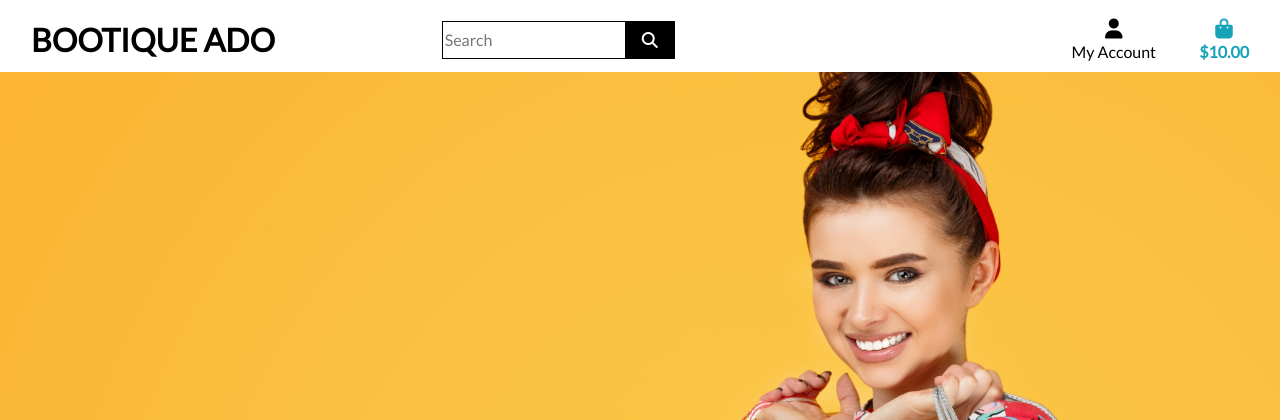
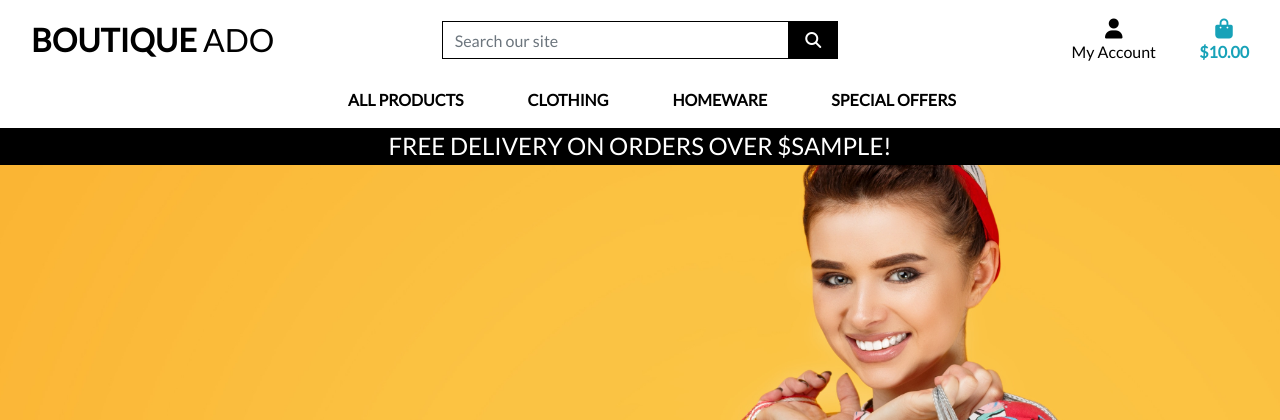
Before and after one commit to rimantascode/Bootique-ado-e, a Django app: template templates/base.html in a window 1280 px wide. Shown: the top 420 px of the page. Run offline with Django 3.2, Linux system fonts and the light colour scheme; the template is opened without the code that fills it: most values are stand-ins (such as "Sample title", 1, 10 or a date in 2020); parts of the project's set-up code (start-up, migrations or seed data) failed here and were passed over; some libraries are stand-ins or nearby versions.

Commit message:
added mobile_header and main navbar

```diff
--- a/static/css/base.css
+++ b/static/css/base.css
@@ -56,6 +56,10 @@ body {
     border: 1px solid black !important;
 }
 
+.bg-black {
+    background: #000 !important;
+}
+
 /* -------------------------------- Media Queries */
 
 /* Slightly larger container on xl screens */
--- a/templates/base.html
+++ b/templates/base.html
@@ -1,61 +1,62 @@
 {% load static %}
+
 <!doctype html>
 <html lang="en">
 
 <head>
-    {%block meta %}
-	<!-- Required meta tags -->
+
+	{% block meta %}
 	<meta http-equiv="X-UA-Compatible" content="ie=edge">
 	<meta charset="utf-8">
 	<meta name="viewport" content="width=device-width, initial-scale=1, shrink-to-fit=no">
-    {%endblock%}
+	{% endblock %}
 
-    {%block extra_meta%}
-    {%endblock%}
+	{% block extra_meta %}
+	{% endblock %}
 
-    {%block corecss%}
-	<!-- Bootstrap CSS -->
+	{% block corecss %}
+	<link rel="stylesheet" href="https://stackpath.bootstrapcdn.com/bootstrap/4.4.1/css/bootstrap.min.css"
+		integrity="sha384-Vkoo8x4CGsO3+Hhxv8T/Q5PaXtkKtu6ug5TOeNV6gBiFeWPGFN9MuhOf23Q9Ifjh" crossorigin="anonymous">
+	<link rel="stylesheet" href="https://fonts.googleapis.com/css?family=Lato&display=swap">
+	<link rel="stylesheet" href="{% static 'css/base.css' %}">
+	{% endblock %}
 
-	<link rel="stylesheet" href="https://cdn.jsdelivr.net/npm/bootstrap@4.5.3/dist/css/bootstrap.min.css"
-		integrity="sha384-TX8t27EcRE3e/ihU7zmQxVncDAy5uIKz4rEkgIXeMed4M0jlfIDPvg6uqKI2xXr2" crossorigin="anonymous">
-	<link href="https://fonts.googleapis.com/css2?family=Lato&display=swap" rel="stylesheet">
-	<link rel="stylesheet" href="{% static 'css/base.css' %}" />
-    {%endblock%}
+	{% block extra_css %}
+	{% endblock %}
 
-	{%block extra_css%}
-	{%endblock%}
+	{% block corejs %}
+	<script src="https://kit.fontawesome.com/e9c73d7092.js" crossorigin="anonymous"></script>
+	<script src="https://code.jquery.com/jquery-3.4.1.slim.min.js"
+		integrity="sha384-J6qa4849blE2+poT4WnyKhv5vZF5SrPo0iEjwBvKU7imGFAV0wwj1yYfoRSJoZ+n" crossorigin="anonymous">
+	</script>
+	<script src="https://cdn.jsdelivr.net/npm/popper.js@1.16.0/dist/umd/popper.min.js"
+		integrity="sha384-Q6E9RHvbIyZFJoft+2mJbHaEWldlvI9IOYy5n3zV9zzTtmI3UksdQRVvoxMfooAo" crossorigin="anonymous">
+	</script>
+	<script src="https://stackpath.bootstrapcdn.com/bootstrap/4.4.1/js/bootstrap.min.js"
+		integrity="sha384-wfSDF2E50Y2D1uUdj0O3uMBJnjuUD4Ih7YwaYd1iqfktj0Uod8GCExl3Og8ifwB6" crossorigin="anonymous">
+	</script>
+	{% endblock %}
 
-    {%block corejs%}
-	<!-- Option 1: jQuery and Bootstrap Bundle (includes Popper) -->
-	<script src="https://code.jquery.com/jquery-3.5.1.slim.min.js"
-		integrity="sha384-DfXdz2htPH0lsSSs5nCTpuj/zy4C+OGpamoFVy38MVBnE+IbbVYUew+OrCXaRkfj" crossorigin="anonymous">
-	</script>
-	<script src="https://cdn.jsdelivr.net/npm/bootstrap@4.5.3/dist/js/bootstrap.bundle.min.js"
-		integrity="sha384-ho+j7jyWK8fNQe+A12Hb8AhRq26LrZ/JpcUGGOn+Y7RsweNrtN/tE3MoK7ZeZDyx" crossorigin="anonymous">
-	</script>
-	<script src="https://kit.fontawesome.com/fa14b2a9bf.js" crossorigin="anonymous"></script>
-    {%endblock%}
+	{% block extra_js %}
+	{% endblock %}
 
-	{%block extra_js%}
-	{%endblock%}
-
-	<title>Bootique-ado {%block extra_title%}{%endblock%}</title>
+	<title>Boutique Ado {% block extra_title %}{% endblock %}</title>
 </head>
 
 <body>
 	<header class="container-fluid fixed-top">
-        <div id="topnav" class="row bg-white pt-lg-2 d-done d-lg-flex">
+		<div id="topnav" class="row bg-white pt-lg-2 d-none d-lg-flex">
 			<div class="col-12 col-lg-4 my-auto py-1 py-lg-0 text-center text-lg-left">
-            <a href="{% url 'home'%}" class="nav-link main-logo-link">
-				<h2 class="logo-font text-black my-0"><strong>Bootique Ado</strong></h2>
+				<a href="{% url 'home' %}" class="nav-link main-logo-link">
+					<h2 class="logo-font text-black my-0"><strong>Boutique</strong> Ado</h2>
 				</a>
 			</div>
 			<div class="col-12 col-lg-4 my-auto py-1 py-lg-0">
-            <form methodd="GET" action="">
+				<form method="GET" action="">
 					<div class="input-group w-100">
-                    <input class="from-control border border-black rounded-0" type="text" name="q" placeholder="Search"/>
+						<input class="form-control border border-black rounded-0" type="text" name="q" placeholder="Search our site">
 						<div class="input-group-append">
-                        <button class="from-control btn btn-black border-black rounded-0" type="submit">
+							<button class="form-control btn btn-black border border-black rounded-0" type="submit">
                                 <span class="icon">
                                     <i class="fas fa-search"></i>
                                 </span>
@@ -67,8 +68,8 @@
 			<div class="col-12 col-lg-4 my-auto py-1 py-lg-0">
 				<ul class="list-inline list-unstyled text-center text-lg-right my-0">
 					<li class="list-inline-item dropdown">
-						<a class="text-black nav-link" href="#" id="user-options" data-toggle="dropdown" aria-haspopup="true"
-							aria-expanded="false">
+						<a class="text-black nav-link" href="#" id="user-options" data-toggle="dropdown"
+							aria-haspopup="true" aria-expanded="false">
 							<div class="text-center">
 								<div><i class="fas fa-user fa-lg"></i></div>
 								<p class="my-0">My Account</p>
@@ -88,7 +89,8 @@
 						</div>
 					</li>
 					<li class="list-inline-item">
-						<a class="{% if grand_total %}text-info font-weight-bold{% else %}text-black{% endif %} nav-link" href="">
+						<a class="{% if grand_total %}text-info font-weight-bold{% else %}text-black{% endif %} nav-link"
+							href="">
 							<div class="text-center">
 								<div><i class="fas fa-shopping-bag fa-lg"></i></div>
 								<p class="my-0">
@@ -104,20 +106,35 @@
 				</ul>
 			</div>
 		</div>
+		<div class="row bg-white">
+			<nav class="navbar navbar-expand-lg navbar-light w-100">
+				<button class="navbar-toggler" type="button" data-toggle="collapse" data-target="#main-nav" aria-controls="main-nav" aria-expanded="false" aria-label="Toggle navigation">
+                    <span class="navbar-toggler-icon"></span>
+                </button>
+				{% include 'includes/mobile-top-header.html' %}
+				{% include 'includes/main-nav.html' %}
+			</nav>
+		</div>
+		<div id="delivery-banner" class="row text-center">
+			<div class="col bg-black text-white">
+				<h4 class="logo-font my-1">Free delivery on orders over ${{ free_shipping_threshold }}!</h4>
+			</div>
 		</div>
 	</header>
+
 	{% if messages %}
 	<div class="message-container"></div>
 	{% endif %}
 
-    {%block page_header%}
-    {%endblock%}
+	{% block page_header %}
+	{% endblock %}
 
-    {%block content%}
-    {%endblock%}
+	{% block content %}
+	{% endblock %}
 
-    {%block postloadjs%}
-    {%endblock%}
+	{% block postloadjs %}
+	{% endblock %}
+
 
 </body>
 
--- /dev/null
+++ b/templates/includes/main-nav.html
@@ -0,0 +1,54 @@
+<div class="collapse navbar-collapse" id="main-nav">
+	<ul class="navbar-nav w-auto mx-auto">
+		<li class="nav-item dropdown">
+			<a class="logo-font font-weight-bold nav-link text-black mr-5" href="#" id="all-products-link"
+				data-toggle="dropdown" aria-haspopup="true" aria-expanded="false">
+				All Products
+			</a>
+			<div class="dropdown-menu border-0" aria-labelledby="all-products-link">
+				<a href="" class="dropdown-item">By Price</a>
+				<a href="" class="dropdown-item ">By Rating</a>
+				<a href="" class="dropdown-item ">By Category</a>
+				<a href="" class="dropdown-item">All Products</a>
+			</div>
+		</li>
+
+		<li class="nav-item dropdown">
+			<a class="logo-font font-weight-bold nav-link text-black mr-5" href="#" id="clothing-link"
+				data-toggle="dropdown" aria-haspopup="true" aria-expanded="false">
+				Clothing
+			</a>
+			<div class="dropdown-menu border-0" aria-labelledby="clothing-link">
+				<a href="" class="dropdown-item">Activewear &amp; Essentials</a>
+				<a href="" class="dropdown-item">Jeans</a>
+				<a href="" class="dropdown-item">Shirts</a>
+				<a href="" class="dropdown-item">All Clothing</a>
+			</div>
+		</li>
+
+		<li class="nav-item dropdown">
+			<a class="logo-font font-weight-bold nav-link text-black mr-5" href="#" id="homeware-link"
+				data-toggle="dropdown" aria-haspopup="true" aria-expanded="false">
+				Homeware
+			</a>
+			<div class="dropdown-menu border-0" aria-labelledby="homeware-link">
+				<a href="" class="dropdown-item">Bed &amp; Bath</a>
+				<a href="" class="dropdown-item">Kitchen &amp; Dining</a>
+				<a href="" class="dropdown-item">All Homeware</a>
+			</div>
+		</li>
+
+		<li class="nav-item dropdown">
+			<a class="logo-font font-weight-bold nav-link text-black" href="#" id="specials-link" data-toggle="dropdown"
+				aria-haspopup="true" aria-expanded="false">
+				Special Offers
+			</a>
+			<div class="dropdown-menu border-0" aria-labelledby="specials-link">
+				<a href="" class="dropdown-item">New Arrivals</a>
+				<a href="" class="dropdown-item">Deals</a>
+				<a href="" class="dropdown-item">Clearance</a>
+				<a href="" class="dropdown-item">All Specials</a>
+			</div>
+		</li>
+	</ul>
+</div>
--- /dev/null
+++ b/templates/includes/mobile-top-header.html
@@ -0,0 +1,59 @@
+<li class="list-inline-item">
+	<a class="text-black nav-link d-block d-lg-none" href="#" id="mobile-search" data-toggle="dropdown"
+		aria-haspopup="true" aria-expanded="false">
+		<div class="text-center">
+			<div><i class="fas fa-search fa-lg"></i></div>
+			<p class="my-0">Search</p>
+		</div>
+	</a>
+	<div class="dropdown-menu border-0 w-100 p-3 rounded-0 my-0" aria-labelledby="mobile-search">
+		<form class="form" method="GET" action="">
+			<div class="input-group w-100">
+				<input class="form-control border border-black rounded-0" type="text" name="q" placeholder="Search our site">
+				<div class="input-group-append">
+					<button class="form-control form-control btn btn-black border border-black rounded-0" type="submit">
+                        <span class="icon">
+                            <i class="fas fa-search"></i>
+                        </span>
+                    </button>
+				</div>
+			</div>
+		</form>
+	</div>
+</li>
+<li class="list-inline-item dropdown">
+	<a class="text-black nav-link d-block d-lg-none" href="#" id="user-options" data-toggle="dropdown"
+		aria-haspopup="true" aria-expanded="false">
+		<div class="text-center">
+			<div><i class="fas fa-user fa-lg"></i></div>
+			<p class="my-0">My Account</p>
+		</div>
+	</a>
+	<div class="dropdown-menu border-0" aria-labelledby="user-options">
+		{% if request.user.is_authenticated %}
+		{% if request.user.is_superuser %}
+		<a href="{% url 'account_logout' %}" class="dropdown-item">Product Management</a>
+		{% endif %}
+		<a href="" class="dropdown-item">My Profile</a>
+		<a href="{% url 'account_logout' %}" class="dropdown-item">Logout</a>
+		{% else %}
+		<a href="{% url 'account_signup' %}" class="dropdown-item">Register</a>
+		<a href="{% url 'account_login' %}" class="dropdown-item">Login</a>
+		{% endif %}
+	</div>
+</li>
+<li class="list-inline-item">
+	<a class="{% if grand_total %}text-primary font-weight-bold{% else %}text-black{% endif %} nav-link d-block d-lg-none"
+		href="">
+		<div class="text-center">
+			<div><i class="fas fa-shopping-bag fa-lg"></i></div>
+			<p class="my-0">
+				{% if grand_total %}
+				${{ grand_total|floatformat:2 }}
+				{% else %}
+				$0.00
+				{% endif %}
+			</p>
+		</div>
+	</a>
+</li>
```
Lines whose indentation alone changed are shown as unchanged.
